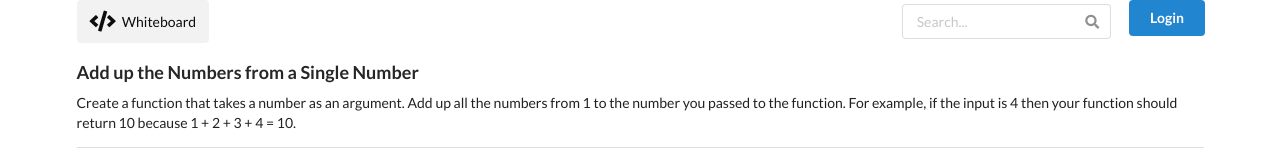
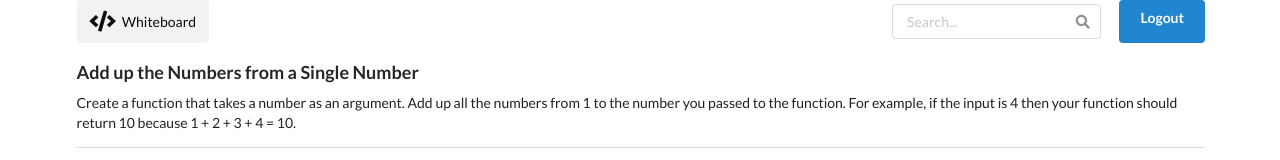
Before and after one commit to gsamaniego41/Whiteboard, a React (Create React App) app: page / in a window 1280 px wide. Shown: the top 160 px of the page. Built offline with nearby package versions, Linux system fonts and the light colour scheme.

Commit message:
login/logout functionality

```diff
--- a/src/App.js
+++ b/src/App.js
@@ -14,10 +14,21 @@ import Navbar from "./components/Navbar/Navbar";
 */
 
 class App extends Component {
+  state = {
+    isSignedIn: false
+  };
+
+  authHandler = () => {
+    this.setState({isSignedIn: !this.state.isSignedIn});
+  };
+
   render() {
     return (
       <div className="ui container">
-        <Navbar />
+        <Navbar
+          authHandler={this.authHandler}
+          authStatus={this.state.isSignedIn}
+        />
         <Route
           path="/"
           exact
--- a/src/components/Navbar/AuthButton.js
+++ b/src/components/Navbar/AuthButton.js
@@ -1,7 +1,11 @@
 import React from "react";
 
 const AuthButton = props => {
-  return <div className="ui primary button">Login</div>;
+  return (
+    <div className="ui primary button" onClick={props.authHandler}>
+      {`${props.authStatus ? "Login" : "Logout"}`}
+    </div>
+  );
 };
 
 export default AuthButton;
--- a/src/components/Navbar/Navbar.js
+++ b/src/components/Navbar/Navbar.js
@@ -3,7 +3,7 @@ import {Link} from "react-router-dom";
 
 import AuthButton from "./AuthButton";
 
-const Navbar = () => {
+const Navbar = props => {
   return (
     <div className="ui secondary menu">
       <Link to="/" className="item active">
@@ -17,9 +17,12 @@ const Navbar = () => {
             <i className="search link icon" />
           </div>
         </div>
-        <Link to="/">
-          <AuthButton />
-        </Link>
+        {/* <Link to="/"> */}
+        <AuthButton
+          authHandler={props.authHandler}
+          authStatus={props.authStatus}
+        />
+        {/* </Link> */}
       </div>
     </div>
   );
```
